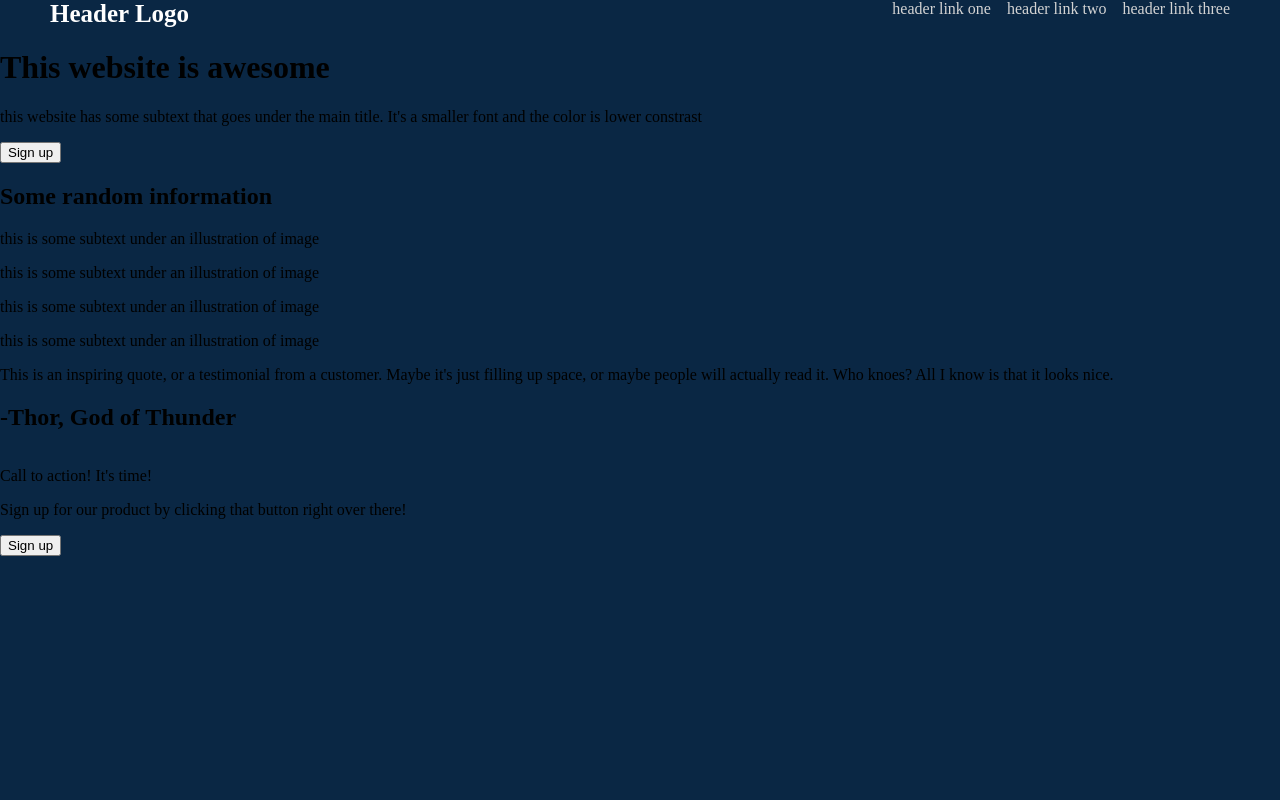
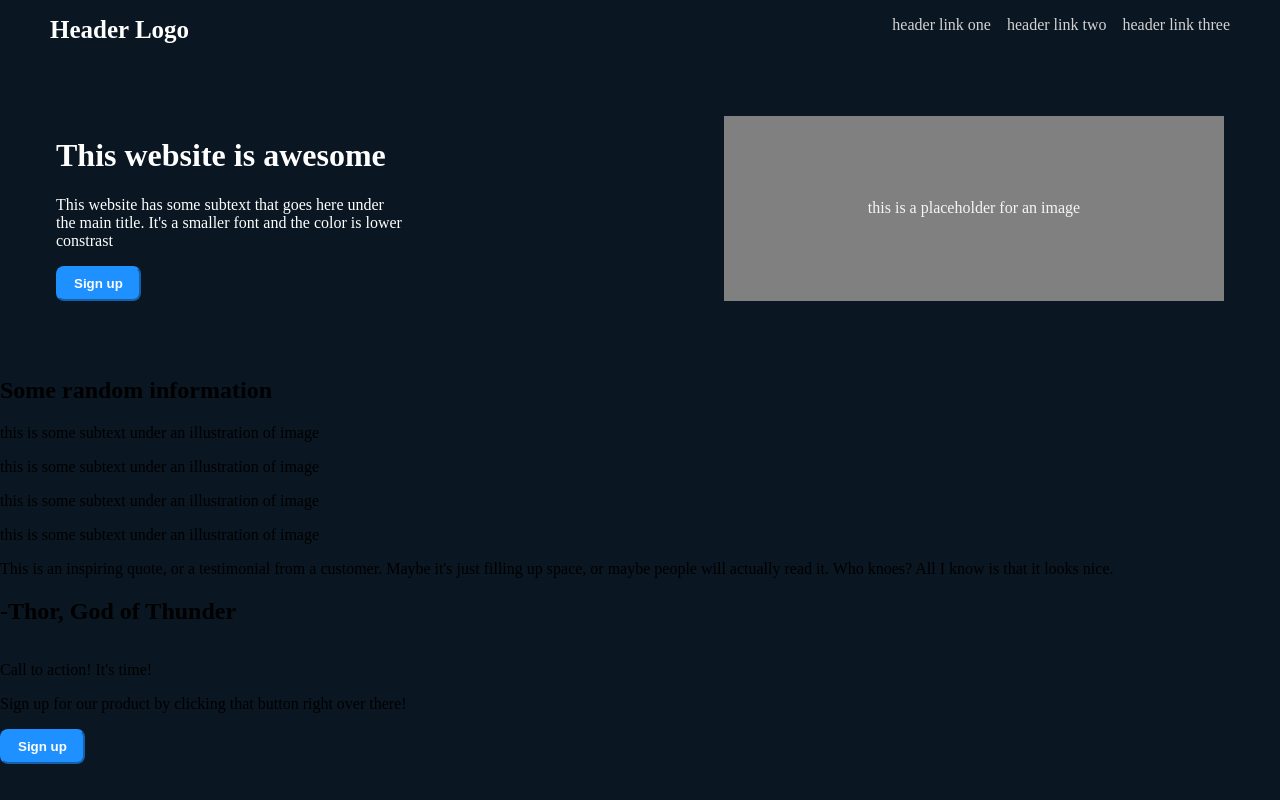
Before and after one commit to ThinhTuSGN/first-website, a plain HTML site: page index.html in a window 1280 px wide. Drawn offline with Linux system fonts and the light colour scheme.

Commit message:
completed section 2 and edited header

```diff
--- a/index.html
+++ b/index.html
@@ -20,10 +20,15 @@
     </div>
 
     <div class="advertise">   <!--Advertising-->
-        <h1>This website is awesome</h1>
-        <p>this website has some subtext that goes
-        under the main title. It's a smaller font and the color is lower constrast</p>
-        <button>Sign up</button>
+        <div class="left-advertise">
+            <h1>This website is awesome</h1>
+            <p>This website has some subtext that goes here
+            under the main title. It's a smaller font and the color is lower constrast</p>
+            <button>Sign up</button>
+        </div>
+        <div class="image-holder">
+            <p>this is a placeholder for an image</p>
+        </div>
     </div>
 
     <div>   <!--Subtext-->
--- a/style.css
+++ b/style.css
@@ -4,19 +4,19 @@ body {
     display: flex;
     flex-direction: column;
     margin: 0;
-    background-color:rgb(10, 39, 68);
+    background-color:rgb(10, 22, 34);
 }
 
 .header {
     display: flex;
     gap: 25px;
     justify-content: space-between;
+    padding: 16px 0;
 }
 
 .logo {
     font-weight: bold;
     font-size: 25px;
-    /*margin-left: 56px;*/
     color: white;
     padding: 0 50px;
 }
@@ -39,3 +39,33 @@ a:visited {
     text-decoration: none;
     color: lightgray;
 }
+
+.advertise {
+    display: flex;
+    gap: 50px;
+    justify-content: space-between;
+    padding: 56px 56px;
+}
+
+.left-advertise {
+    width: 350px;
+    color: white;
+}
+
+.image-holder {
+    display: flex;
+    background-color: grey;
+    width: 500px;
+    color: whitesmoke;
+    align-items: center;
+    justify-content: center;
+}
+
+button {
+    color: white;
+    font-weight: bold;
+    padding: 8px 16px;
+    background-color: dodgerblue;
+    border-radius: 8px;
+    border-color: dodgerblue;
+}
```
